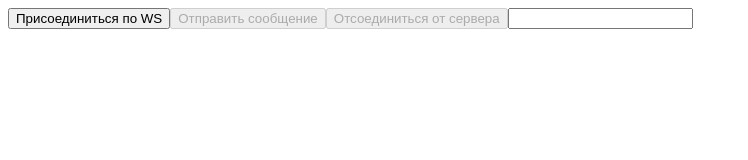
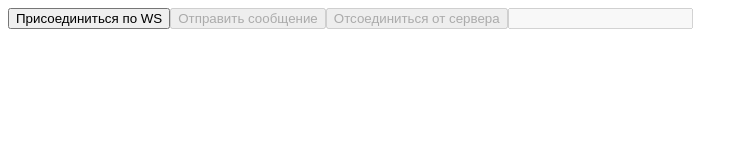
Before and after one commit to Alf51/MiniContactCenter-Client, a React (Create React App) app: page / in a window 1280 px wide. Shown: the top 160 px of the page, without its empty margins (0-748 px from the left). Built offline with nearby package versions, Linux system fonts and the light colour scheme.

Commit message:
Нельзя вводить сообщение без подключения

```diff
--- a/src/components/webSocketControlPanel.tsx
+++ b/src/components/webSocketControlPanel.tsx
@@ -31,7 +31,7 @@ export function WebSocketControlPanel(obj: { buttonName: string }) {
             <button disabled={isConnection} onClick={() => connectWS()}>{obj.buttonName}</button>
             <button disabled={!isConnection} onClick={() => handleMessage(message)}>Отправить сообщение</button>
             <button disabled={!isConnection} onClick={() => disconnect()}>Отсоединиться от сервера</button>
-            <input value={inputText} type={'text'} onChange={handleText}></input>
+            <input  disabled={!isConnection} value={inputText} type={'text'} onChange={handleText}></input>
         </div>
     );
 }
```
